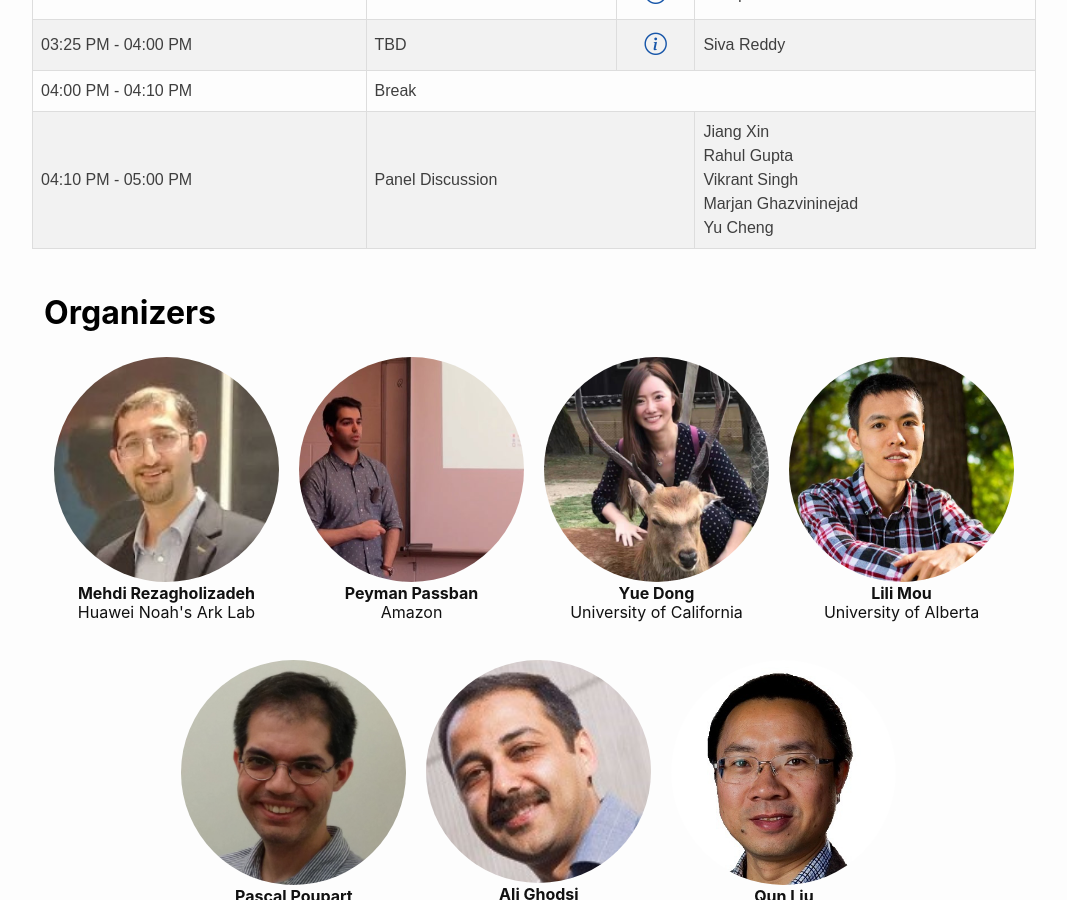
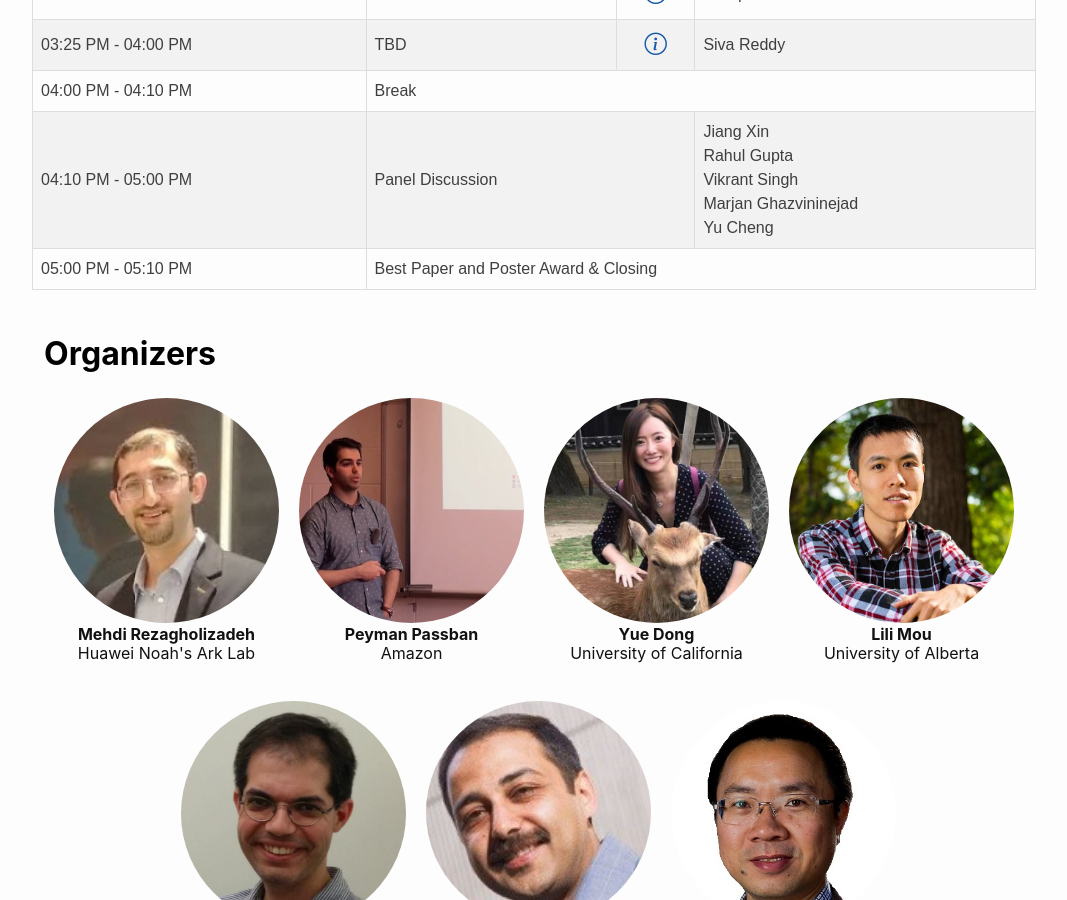
Before and after one commit to neurips2022-enlsp/neurips2022-enlsp.github.io, a Jekyll site: the page built from index.md, in a window 1280 px wide and 900 px high, scrolled down 5492 px. Shown: the whole window, without its empty margins (106-1173 px from the left). Built offline with Jekyll 4.4.1, drawn with Linux system fonts in a browser that asks for light colours; nearby versions of some CDN libraries.

Commit message:
Update schedule.yml

```diff
--- a/_data/schedule.yml
+++ b/_data/schedule.yml
@@ -145,3 +145,7 @@
   Presenter: Jiang Xin <br> Rahul Gupta <br> Vikrant Singh <br> Marjan Ghazvininejad <br> Yu Cheng
   Is_paper: false
   Whole_line: false
+
+- Title: Best Paper and Poster Award & Closing
+  Time: 05:00 PM - 05:10 PM
+  Whole_line: true
```
